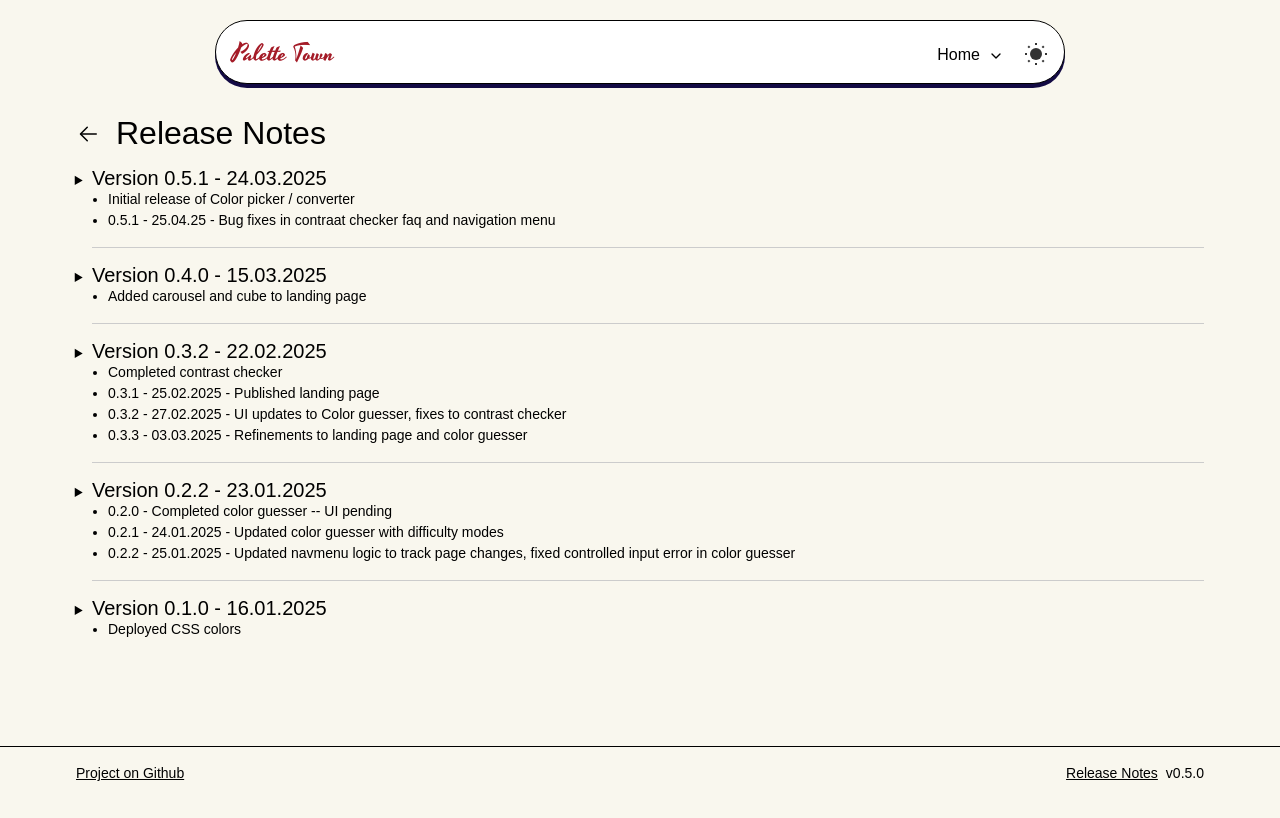
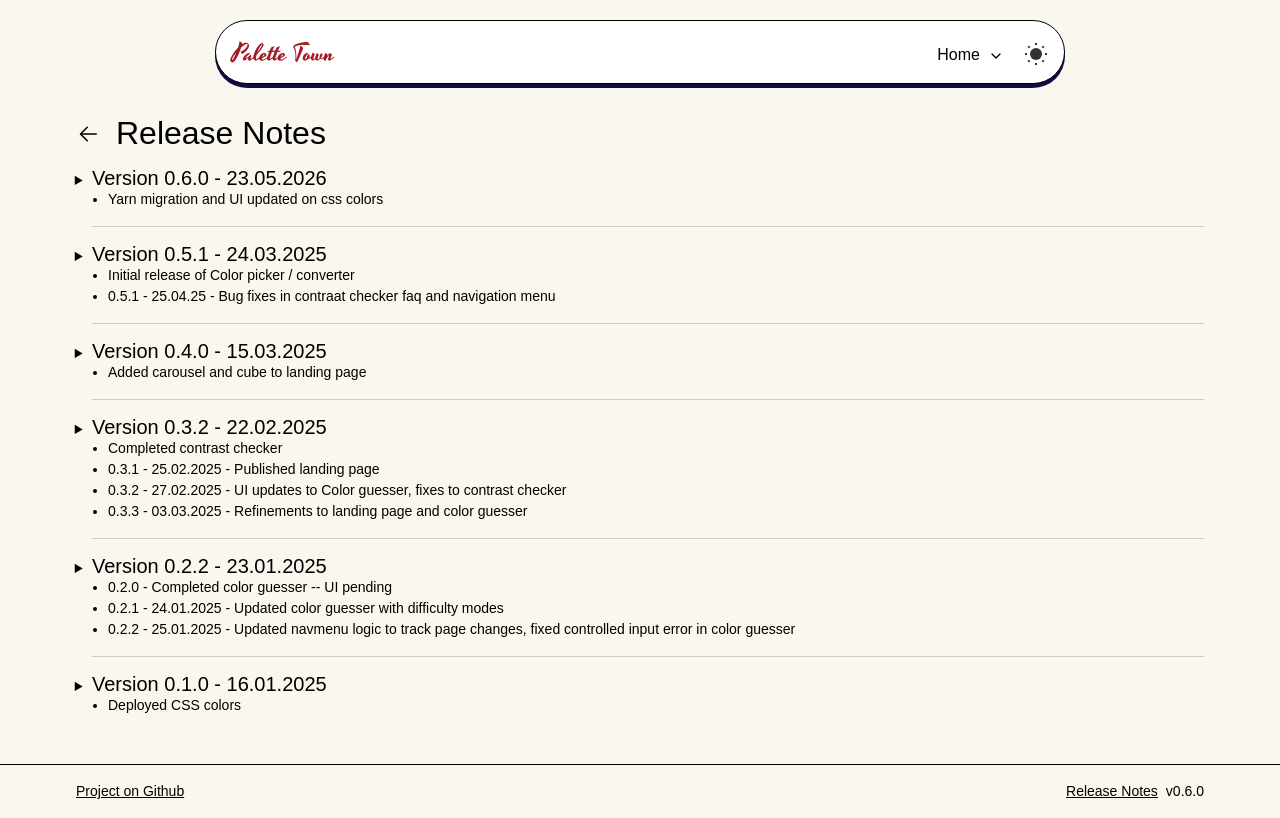
Before and after one commit to nithyarakash-t/palette-town, a React (Vite) app: page /releasenotes in a window 1280 px wide. Built offline with nearby package versions, Linux system fonts and the light colour scheme; a web font is replaced by a local one.

Commit message:
Update release notes

```diff
--- a/package.json
+++ b/package.json
@@ -1,7 +1,7 @@
 {
   "name": "palette-town",
   "private": true,
-  "version": "0.5.0",
+  "version": "0.6.0",
   "author": "Nithyaprakash Thiyagarajan",
   "type": "module",
   "license": "MIT",
--- a/src/components/apps/css-colors/colorinfo/Colorinfo.tsx
+++ b/src/components/apps/css-colors/colorinfo/Colorinfo.tsx
@@ -13,15 +13,15 @@ export function ColorInfo({selectedColor, setSelectedColor}
                 </h2>
                 <p>
                     <span>{selectedColor.hex}</span>
-                    <CopyToClipboard textToCopy={selectedColor.hex}/>
+                    {/* <CopyToClipboard textToCopy={selectedColor.hex}/> */}
                 </p>
                 <p>
                     <span>{formatHSL(selectedColor.hsl)}</span>
-                    <CopyToClipboard textToCopy={formatHSL(selectedColor.hsl)}/>
+                    {/* <CopyToClipboard textToCopy={formatHSL(selectedColor.hsl)}/> */}
                 </p>
                 <p>
                     <span>{formatRGB(selectedColor.rgb)}</span>
-                    <CopyToClipboard textToCopy={formatRGB(selectedColor.rgb)}/>
+                    {/* <CopyToClipboard textToCopy={formatRGB(selectedColor.rgb)}/> */}
                 </p>
                 {
                     selectedColor.alternativeName
--- a/src/components/layout/releasenotes/release-notes.ts
+++ b/src/components/layout/releasenotes/release-notes.ts
@@ -1,4 +1,11 @@
 export const releaseNotes = [
+    {
+        version: "0.6.0",
+        date: "23.05.2026",
+        desc: [
+            "Yarn migration and UI updated on css colors",
+        ]
+    },
     {
         version: "0.5.1",
         date: "24.03.2025",
```
